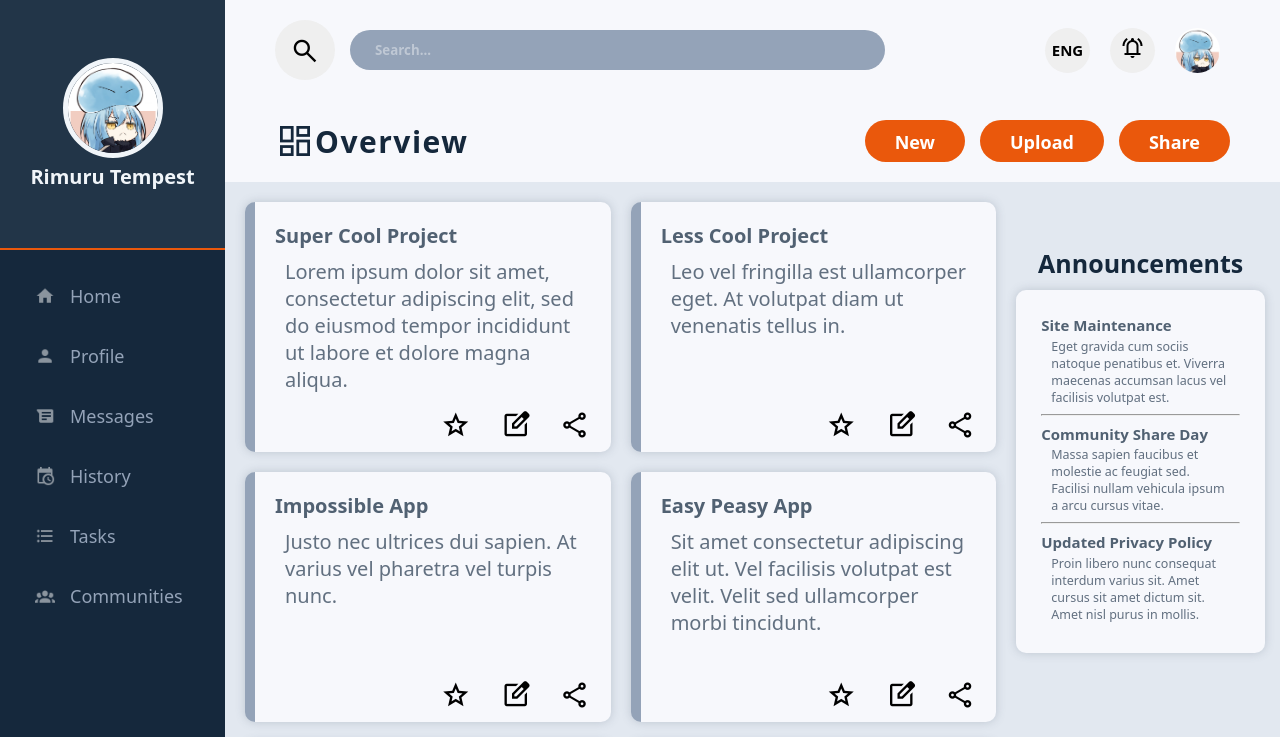
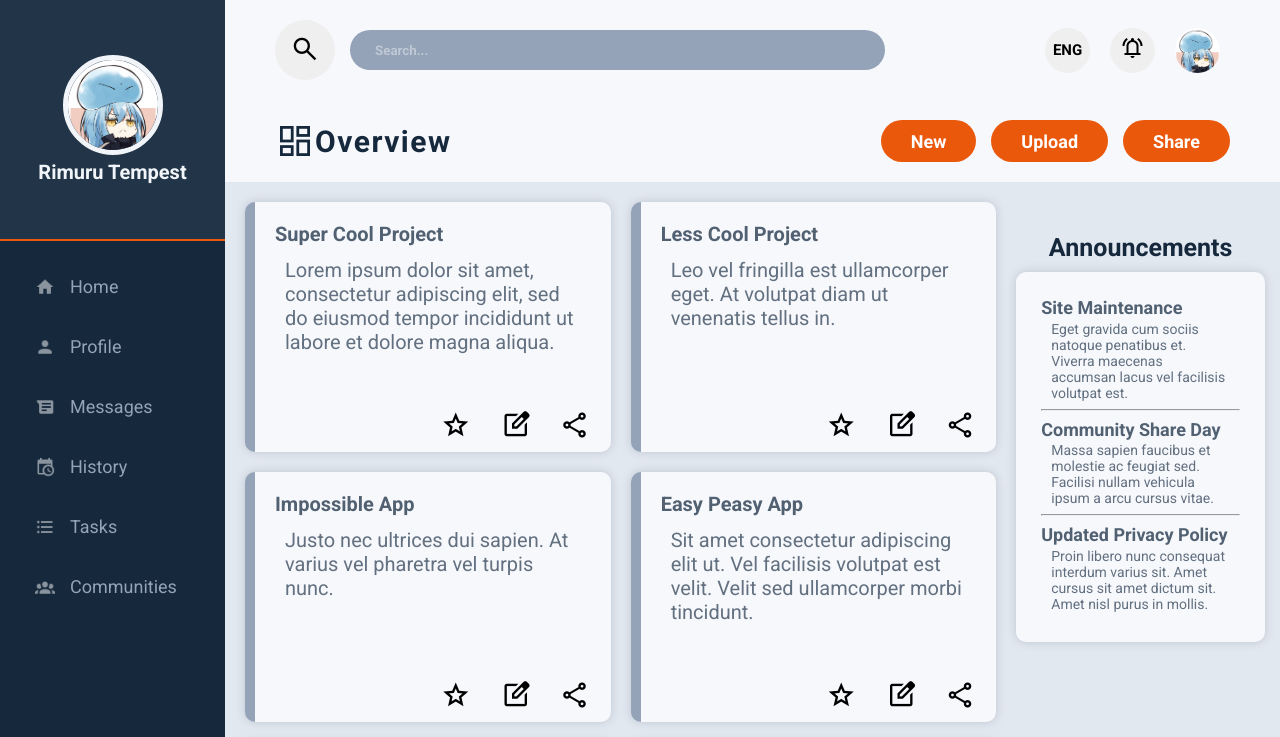
Before and after one commit to kierhb/top-admin-dashboard, a plain HTML site: page index.html in a window 1280 px wide. Shown: the top 737 px of the page. Drawn offline with nearby package versions, Linux system fonts and the light colour scheme.

Commit message:
Do some adjustments

```diff
--- a/index.html
+++ b/index.html
@@ -6,6 +6,9 @@
         <meta name="viewport" content="width=device-width, initial-scale=1.0">
         <link rel="stylesheet" href="styles.css">
         <link rel="stylesheet" href="grid.css">
+        <link rel="preconnect" href="https://fonts.googleapis.com">
+<link rel="preconnect" href="https://fonts.gstatic.com" crossorigin>
+<link href="https://fonts.googleapis.com/css2?family=Roboto:wght@300;400;500;700&display=swap" rel="stylesheet">
         <link rel="stylesheet" href="https://fonts.googleapis.com/css2?family=Material+Symbols+Outlined:opsz,wght,FILL,GRAD@20..48,100..700,0..1,-50..200" />
         <title>Admin Dashboard</title>
     </head>
--- a/styles.css
+++ b/styles.css
@@ -1,6 +1,6 @@
 * {
     box-sizing: border-box;
-    font-family: system-ui, -apple-system, BlinkMacSystemFont, 'Segoe UI', Roboto, Oxygen, Ubuntu, Cantarell, 'Open Sans', 'Helvetica Neue', sans-serif;
+    font-family: "Roboto", system-ui, -apple-system, BlinkMacSystemFont, 'Segoe UI', Roboto, Oxygen, Ubuntu, Cantarell, 'Open Sans', 'Helvetica Neue', sans-serif;
 }
 
 .container > div {
@@ -172,6 +172,7 @@ html, body {
     font-size: 18px;
     height: 42px;
     border-radius: 22px;
+    cursor: pointer;
 }
 
 .button-bar > button:hover {
@@ -181,7 +182,6 @@ html, body {
 .button-bar > button:active {
     box-shadow: 0px 0px 5px rgba(234, 88, 12, 0.9);
     transform: scale(0.95);
-    cursor: pointer;
 }
 
 /* M E N U */
@@ -200,6 +200,7 @@ html, body {
     align-items: center;
     background-color: var(--menu-hover-background);
     height: 20%;
+    cursor: pointer;
 }
 
 #user--img {
@@ -345,7 +346,7 @@ html, body {
 
 #anncmts--title {
     height: 10%;
-    font-size: 15px;
+    font-size: 18px;
     color: rgba(81, 97, 114, 1);
     margin: 0;
 }
@@ -361,7 +362,7 @@ html, body {
 
 #anncmts--description {
     margin: 2.5px 10px 5px;
-    font-size: 12.5px;
+    font-size: 14px;
     color: rgba(81, 97, 114, 0.9);
 }
 
```
